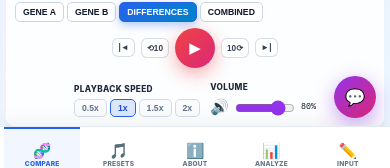
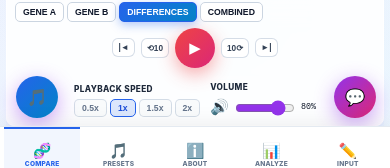
Before and after one commit to simbisaichinhema/Audigene, a React (Vite) app in the folder frontend/: page / in a window 390 px wide. Shown: the part 664-832 px from the top of the page. Built offline with nearby package versions, Linux system fonts and the light colour scheme; no server answers; the HTML template or start-up script is replaced by a standard one.

Commit message:
feat: add floating presets FAB on mobile, fix Gemini 3.6-flash model, add About credits modal, update gitignore

```diff
--- a/frontend/src/App.tsx
+++ b/frontend/src/App.tsx
@@ -151,6 +151,21 @@ export default function App() {
         )}
       </main>
 
+      {/* ── MOBILE FLOATING ACTION BUTTON — Presets ── */}
+      <button
+        className="ag-mobile-agent-fab"
+        onClick={() => setPresetsDrawerOpen(true)}
+        title="Acoustic Presets"
+        aria-label="Open Acoustic Presets"
+        style={{
+          right: 'auto',
+          left: 16,
+          background: 'linear-gradient(135deg, #2563eb, #0284c7)',
+        }}
+      >
+        🎵
+      </button>
+
       {/* ── MOBILE FLOATING ACTION BUTTON — AI Agent ── */}
       <button
         className="ag-mobile-agent-fab"
```
Also changed, not shown: 1 other file (tests, documents, lock files or other folders).
